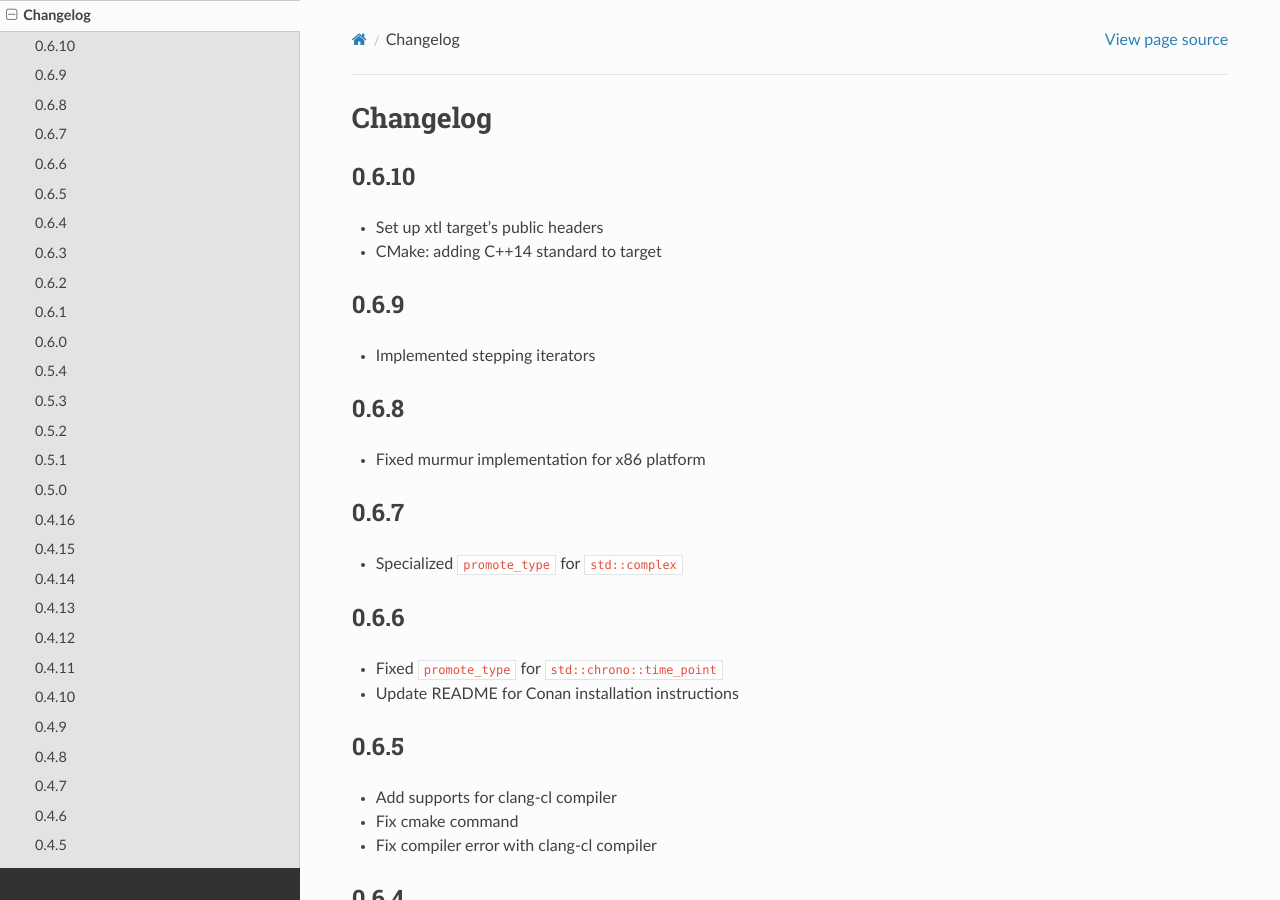
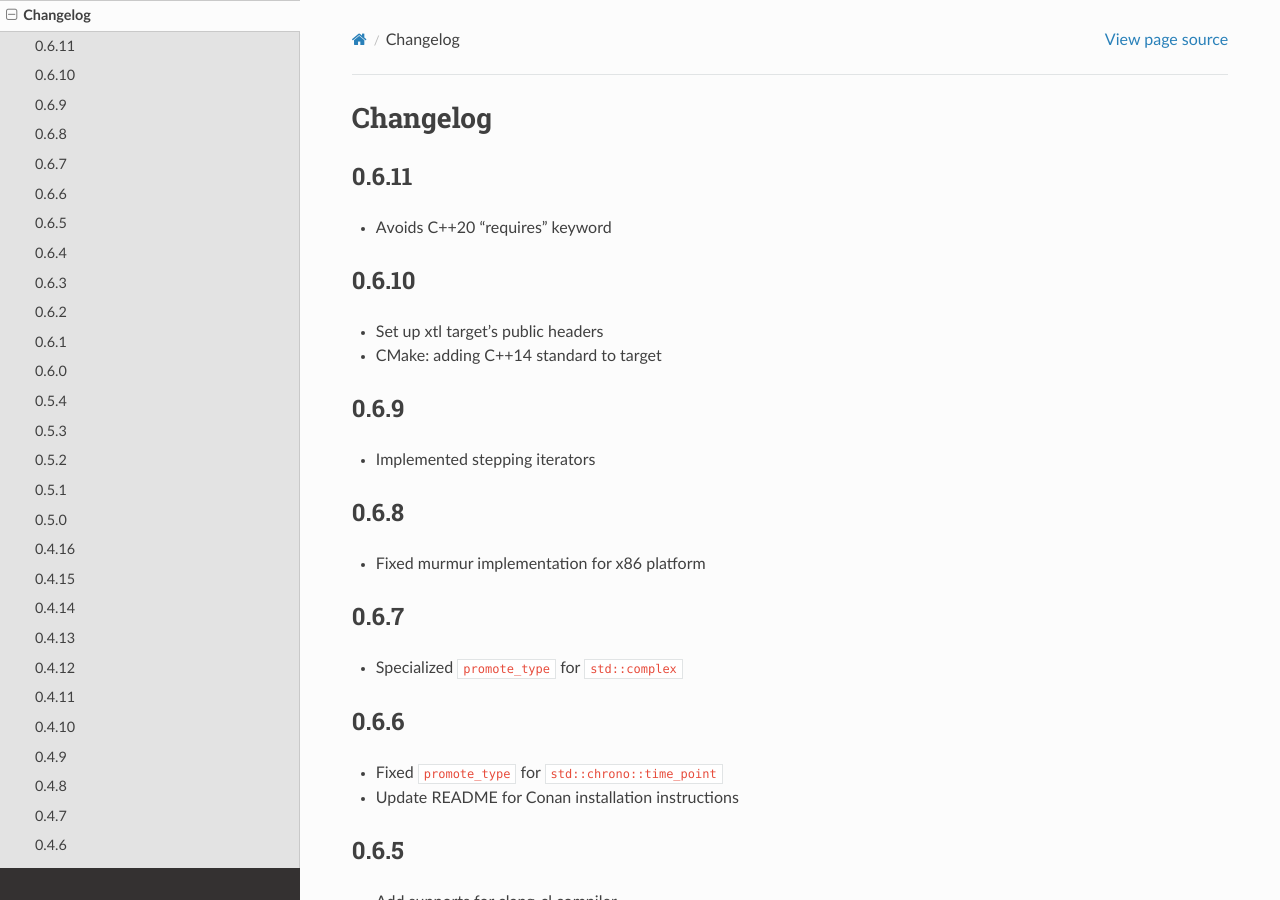
Before and after one commit to xtensor-stack/xtl, a Sphinx documentation site: the page built from docs/source/changelog.rst, in a window 1280 px wide and 900 px high. Built offline with Sphinx 7.4.7 and the Read the Docs theme 2.0.0, drawn with Linux system fonts in a browser that asks for light colours.

Commit message:
Release 0.6.11

```diff
--- a/docs/source/changelog.rst
+++ b/docs/source/changelog.rst
@@ -6,6 +6,11 @@
 
 Changelog
 =========
+
+0.6.11
+------
+
+- Avoids C++20 "requires" keyword
 
 0.6.10
 ------
```
Also changed, not shown: 1 other file.
